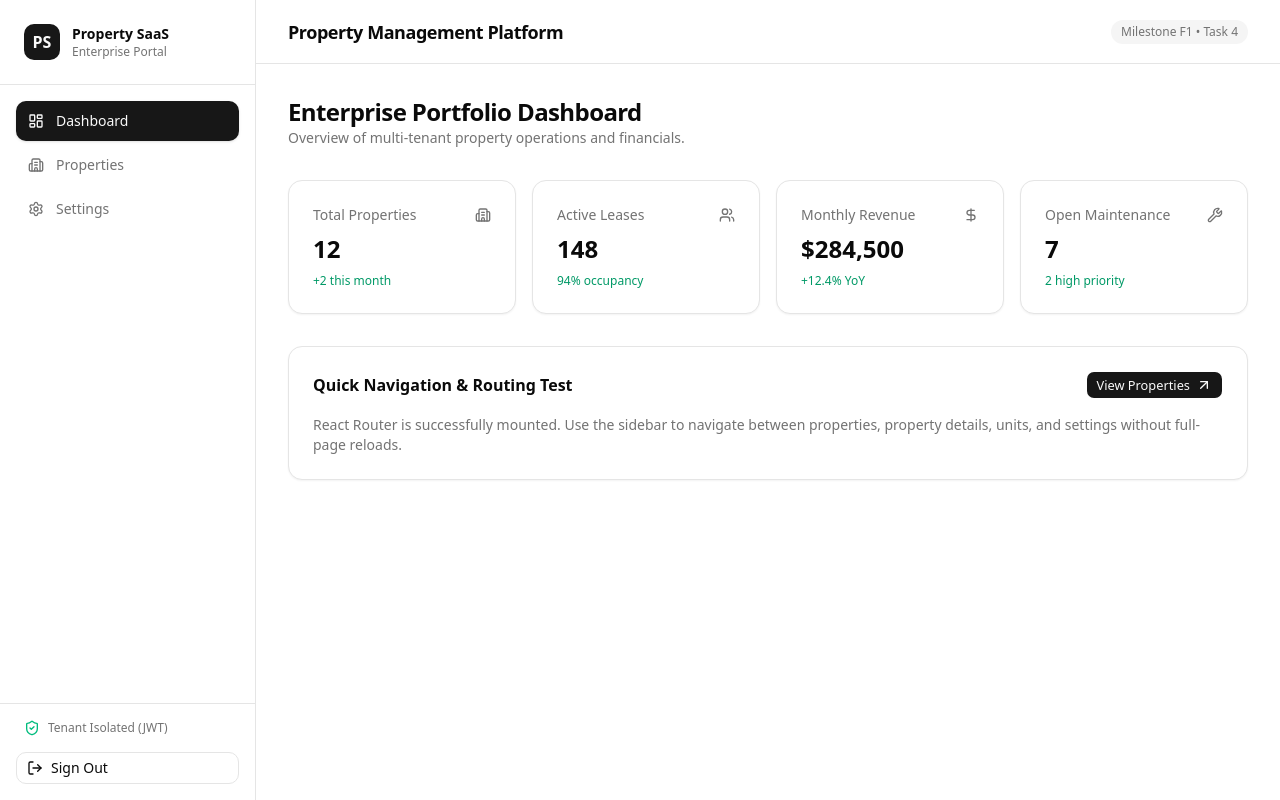
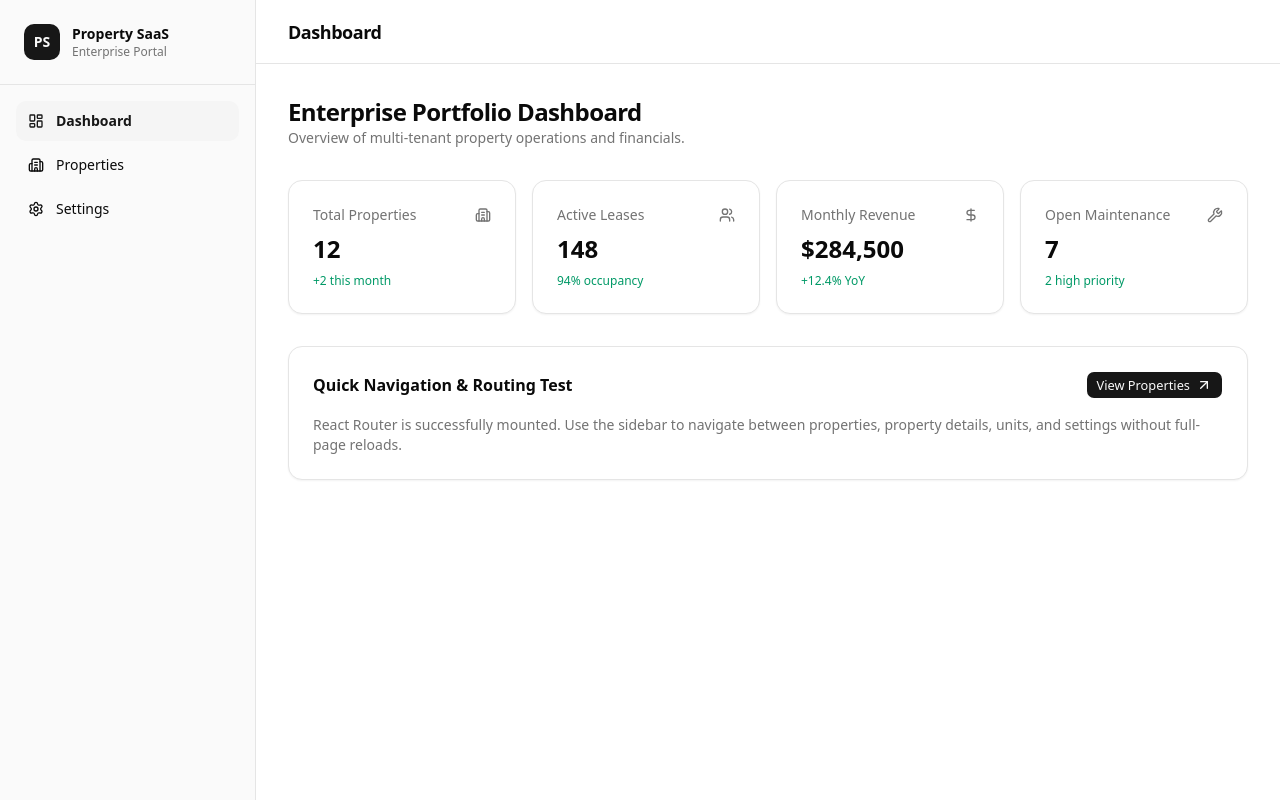
Before and after one commit to zia-ahmadi/property-saas-platform-v2, a React (Vite) app in the folder frontend/: page /dashboard in a window 1280 px wide. Built offline with nearby package versions, Linux system fonts and the light colour scheme.

Commit message:
feat(frontend): implement reusable application shell

```diff
--- a/frontend/src/app/router/AppRouter.tsx
+++ b/frontend/src/app/router/AppRouter.tsx
@@ -1,5 +1,5 @@
 import { BrowserRouter, Routes, Route, Navigate } from 'react-router'
-import { AppLayout } from '@/layouts/AppLayout'
+import { AppShell } from '@/layouts/AppShell'
 import { LoginPage } from '@/pages/LoginPage'
 import { DashboardPage } from '@/pages/DashboardPage'
 import { PropertiesPage } from '@/pages/PropertiesPage'
@@ -12,11 +12,11 @@ export function AppRouter() {
   return (
     <BrowserRouter>
       <Routes>
-        {/* Login route outside AppLayout */}
+        {/* Login route outside the application shell */}
         <Route path="/login" element={<LoginPage />} />
 
-        {/* Protected / App Layout routes */}
-        <Route element={<AppLayout />}>
+        {/* Shared dashboard layout */}
+        <Route element={<AppShell />}>
           <Route path="/" element={<Navigate to="/dashboard" replace />} />
           <Route path="/dashboard" element={<DashboardPage />} />
           <Route path="/properties" element={<PropertiesPage />} />
--- /dev/null
+++ b/frontend/src/components/layout/AppHeader.tsx
@@ -0,0 +1,22 @@
+import { matchPath, useLocation } from 'react-router'
+
+export function AppHeader() {
+  const { pathname } = useLocation()
+  const title = matchPath('/properties/:propertyId/units', pathname)
+    ? 'Units'
+    : matchPath('/properties/:propertyId', pathname)
+      ? 'Property Details'
+      : matchPath('/properties', pathname)
+        ? 'Properties'
+        : matchPath('/settings', pathname)
+          ? 'Settings'
+          : 'Dashboard'
+
+  return (
+    <header className="flex min-h-16 min-w-0 items-center justify-between gap-4 border-b bg-card px-4 py-3 text-card-foreground sm:px-6 lg:px-8">
+      <h1 className="min-w-0 break-words text-lg font-semibold tracking-tight">{title}</h1>
+      {/* Reserved for future account and organization controls. */}
+      <div className="flex min-w-0 shrink-0 items-center gap-3" />
+    </header>
+  )
+}
--- /dev/null
+++ b/frontend/src/components/layout/AppSidebar.tsx
@@ -0,0 +1,45 @@
+import { Building2, LayoutDashboard, Settings } from 'lucide-react'
+import { NavLink } from 'react-router'
+
+const destinations = [
+  { to: '/dashboard', label: 'Dashboard', icon: LayoutDashboard },
+  { to: '/properties', label: 'Properties', icon: Building2 },
+  { to: '/settings', label: 'Settings', icon: Settings },
+]
+
+export function AppSidebar() {
+  return (
+    <aside className="w-full shrink-0 border-b border-sidebar-border bg-sidebar text-sidebar-foreground md:sticky md:top-0 md:h-dvh md:w-64 md:overflow-y-auto md:border-r md:border-b-0">
+      <div className="flex items-center gap-3 border-b border-sidebar-border p-6">
+        <span
+          aria-hidden="true"
+          className="flex size-9 shrink-0 items-center justify-center rounded-lg bg-primary text-sm font-semibold text-primary-foreground"
+        >
+          PS
+        </span>
+        <div className="min-w-0">
+          <p className="text-sm font-semibold">Property SaaS</p>
+          <p className="text-xs text-muted-foreground">Enterprise Portal</p>
+        </div>
+      </div>
+      <nav aria-label="Main navigation" className="flex flex-wrap gap-1 p-4 md:flex-col">
+        {destinations.map(({ to, label, icon: Icon }) => (
+          <NavLink
+            key={to}
+            to={to}
+            className={({ isActive }) =>
+              `flex items-center gap-3 rounded-lg px-3 py-2.5 text-sm transition-colors ${
+                isActive
+                  ? 'bg-sidebar-accent font-semibold text-sidebar-accent-foreground'
+                  : 'font-medium hover:bg-sidebar-accent hover:text-sidebar-accent-foreground'
+              }`
+            }
+          >
+            <Icon aria-hidden="true" className="size-4 shrink-0" />
+            {label}
+          </NavLink>
+        ))}
+      </nav>
+    </aside>
+  )
+}
--- a/frontend/src/layouts/AppLayout.tsx
+++ /dev/null
@@ -1,83 +0,0 @@
-import { NavLink, Outlet, useNavigate } from 'react-router'
-import { LayoutDashboard, Building2, Settings, LogOut, ShieldCheck } from 'lucide-react'
-import { Button } from '@/components/ui/button'
-
-export function AppLayout() {
-  const navigate = useNavigate()
-
-  const navItems = [
-    { to: '/dashboard', label: 'Dashboard', icon: LayoutDashboard },
-    { to: '/properties', label: 'Properties', icon: Building2 },
-    { to: '/settings', label: 'Settings', icon: Settings },
-  ]
-
-  return (
-    <div className="flex min-h-screen bg-background text-foreground">
-      {/* Sidebar Navigation */}
-      <aside className="w-64 border-r bg-card flex flex-col">
-        <div className="p-6 border-b flex items-center gap-3">
-          <div className="flex h-9 w-9 items-center justify-center rounded-lg bg-primary text-primary-foreground font-semibold">
-            PS
-          </div>
-          <div>
-            <h2 className="font-semibold text-sm">Property SaaS</h2>
-            <p className="text-xs text-muted-foreground">Enterprise Portal</p>
-          </div>
-        </div>
-
-        <nav className="flex-1 p-4 space-y-1">
-          {navItems.map((item) => {
-            const Icon = item.icon
-            return (
-              <NavLink
-                key={item.to}
-                to={item.to}
-                className={({ isActive }) =>
-                  `flex items-center gap-3 px-3 py-2.5 rounded-lg text-sm font-medium transition-colors ${
-                    isActive
-                      ? 'bg-primary text-primary-foreground shadow-sm'
-                      : 'text-muted-foreground hover:bg-muted hover:text-foreground'
-                  }`
-                }
-              >
-                <Icon className="size-4" />
-                {item.label}
-              </NavLink>
-            )
-          })}
-        </nav>
-
-        <div className="p-4 border-t space-y-4">
-          <div className="flex items-center gap-2 text-xs text-muted-foreground px-2">
-            <ShieldCheck className="size-4 text-emerald-500" />
-            <span>Tenant Isolated (JWT)</span>
-          </div>
-          <Button
-            variant="outline"
-            className="w-full justify-start gap-2"
-            onClick={() => navigate('/login')}
-          >
-            <LogOut className="size-4" />
-            Sign Out
-          </Button>
-        </div>
-      </aside>
-
-      {/* Main Content Area */}
-      <div className="flex-1 flex flex-col min-w-0">
-        <header className="h-16 border-b bg-card px-8 flex items-center justify-between">
-          <h1 className="text-lg font-semibold tracking-tight">Property Management Platform</h1>
-          <div className="flex items-center gap-3">
-            <span className="text-xs px-2.5 py-1 rounded-full bg-muted font-medium text-muted-foreground">
-              Milestone F1 • Task 4
-            </span>
-          </div>
-        </header>
-
-        <main className="flex-1 p-8 overflow-y-auto bg-background/50">
-          <Outlet />
-        </main>
-      </div>
-    </div>
-  )
-}
--- /dev/null
+++ b/frontend/src/layouts/AppShell.tsx
@@ -0,0 +1,33 @@
+import { useRef } from 'react'
+import { Outlet } from 'react-router'
+import { AppHeader } from '@/components/layout/AppHeader'
+import { AppSidebar } from '@/components/layout/AppSidebar'
+
+export function AppShell() {
+  const contentRef = useRef<HTMLElement>(null)
+
+  return (
+    <div className="min-h-dvh min-w-0 bg-background text-foreground md:flex">
+      <a
+        href="#main-content"
+        onClick={() => contentRef.current?.focus()}
+        className="sr-only focus:not-sr-only focus:fixed focus:top-4 focus:left-4 focus:z-50 focus:rounded-md focus:border focus:bg-background focus:px-4 focus:py-2 focus:text-foreground"
+      >
+        Skip to content
+      </a>
+      <AppSidebar />
+      <div className="flex min-w-0 flex-1 flex-col">
+        <AppHeader />
+        <main
+          id="main-content"
+          aria-label="Main content"
+          ref={contentRef}
+          tabIndex={-1}
+          className="min-w-0 flex-1 overflow-x-auto p-4 sm:p-6 lg:p-8"
+        >
+          <Outlet />
+        </main>
+      </div>
+    </div>
+  )
+}
```
Also changed, not shown: 1 other file (tests, documents, lock files or other folders).
